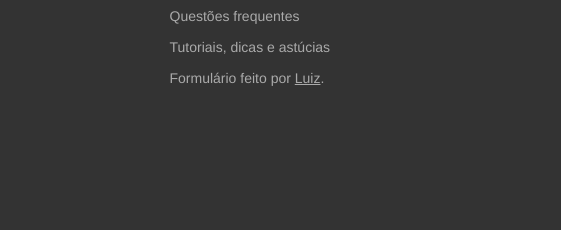
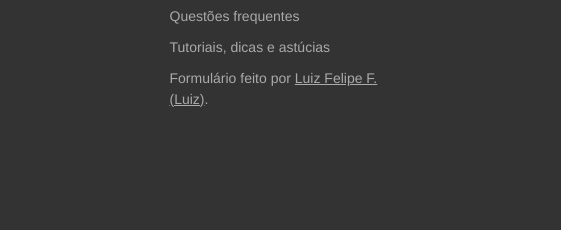
Before and after one commit to Forumeiros/assets, a plain HTML site: page src/publi-form/index.html in a window 1280 px wide. Shown: the part 1510-1740 px from the top of the page, 719-1280 px from the left. Drawn offline with nearby package versions, Linux system fonts and the light colour scheme.

Commit message:
Update index.html

```diff
--- a/src/publi-form/index.html
+++ b/src/publi-form/index.html
@@ -4,7 +4,7 @@
  *! Gerador de Pedido de Análise
  *
  *! Informações Importantes:
- *  Este formulário foi feito por Luiz~.
+ *  Este formulário foi feito por Luiz (https://lffg.github.io).
  *  SOMENTE USE ESTE FORMULÁRIO COM A PERMISSÃO DO CRIADOR.
  *  Fóruns Oficiais de Suporte da Forumeiros podem usar e modificá-lo livremente.
  *  [!] NÃO DISTRIBUIR! [!]
@@ -218,7 +218,7 @@
         <div><a href="/t23-" target="_blank">Questões frequentes</a></div>
         <div><a href="/t6745-" target="_blank">Tutoriais, dicas e astúcias</a></div>
         <div>
-          <p>Formulário feito por <u><a href="/u60563" target="_blank">Luiz</a></u>.</p>
+          <p>Formulário feito por <u><a href="https://lffg.github.io/" target="_blank">Luiz Felipe F. (Luiz)</a></u>.</p>
         </div>
       </div>
 
```
